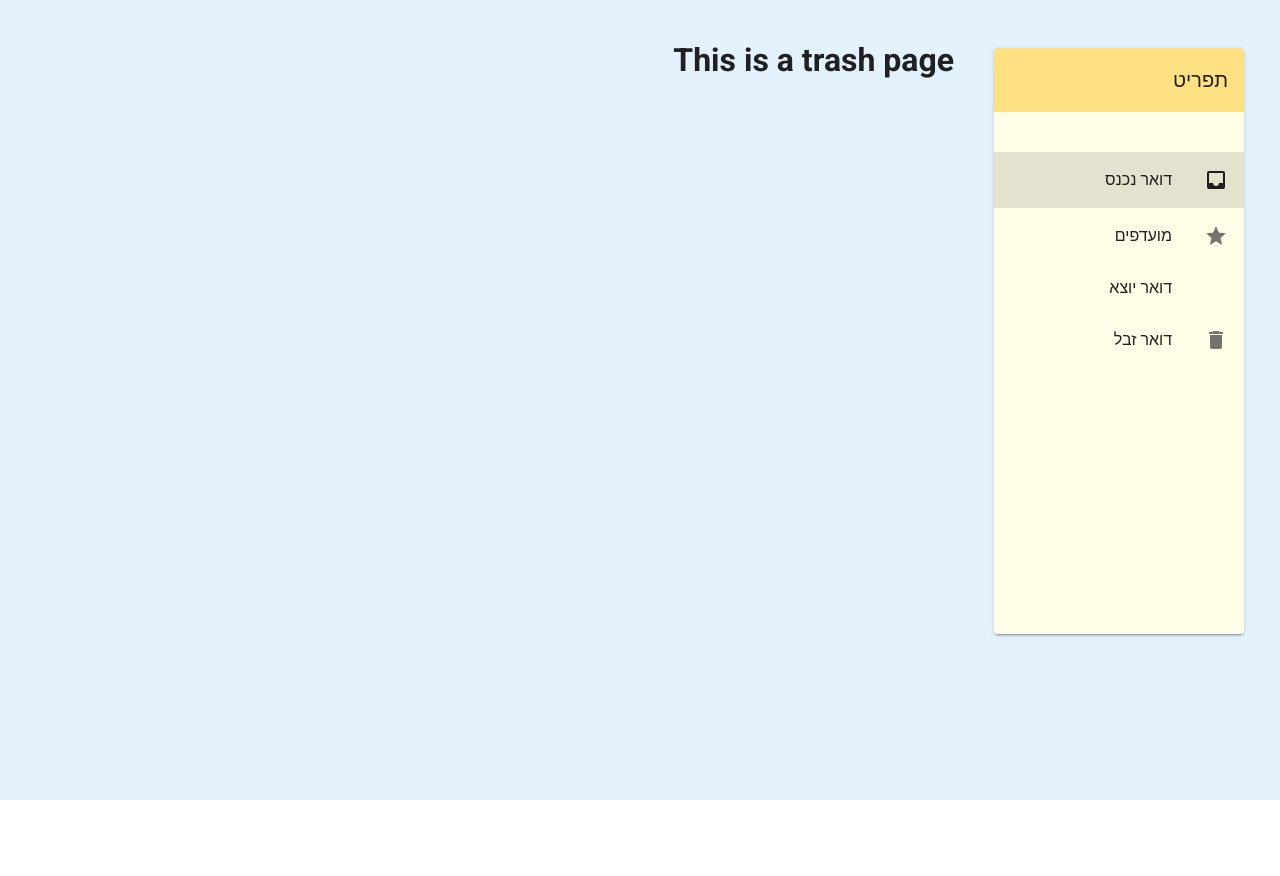
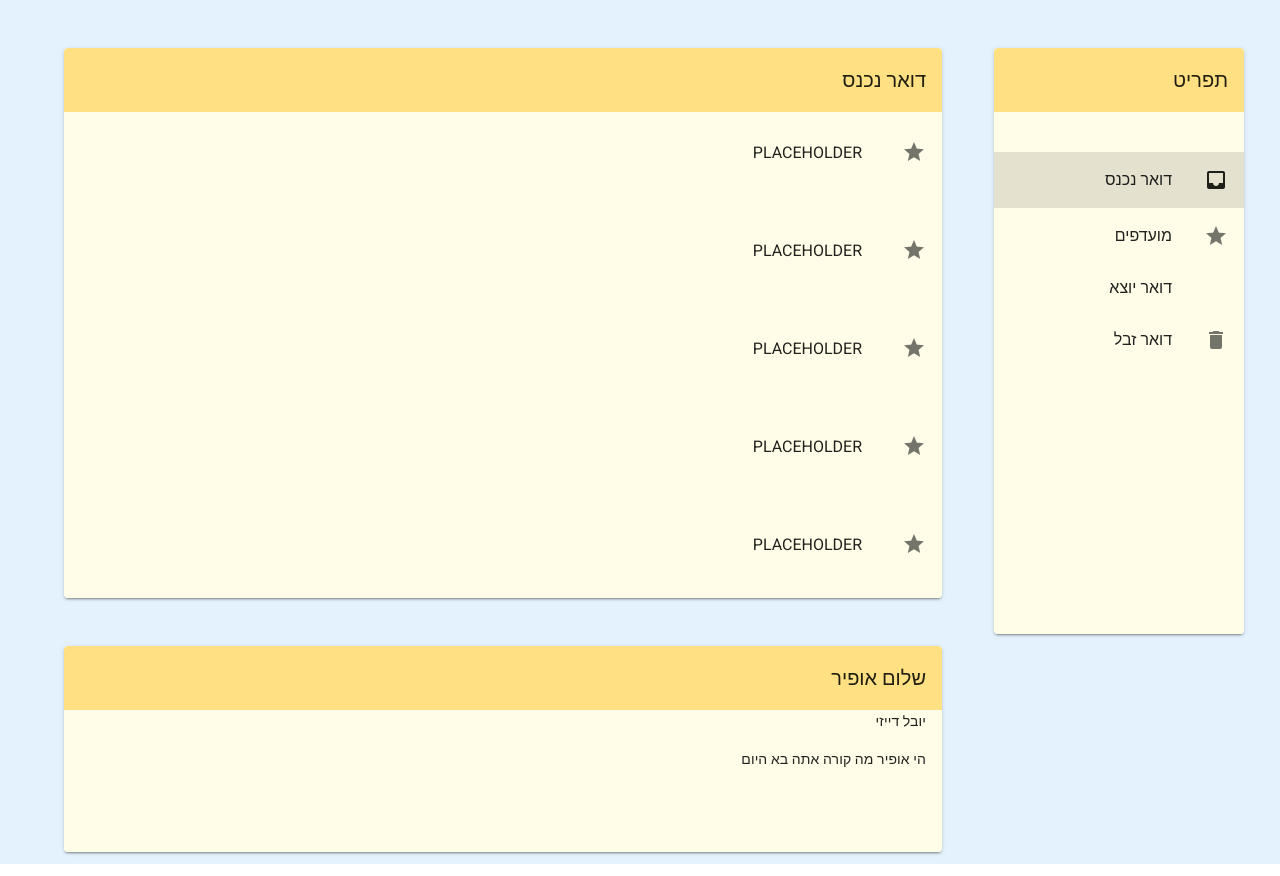
Before and after one commit to SennaTheRedeemer/Gmail, a Vue app: page /trash in a window 1280 px wide. Before the commit the page ends 812 px from the top, so only its background shows below. Built offline with nearby package versions, Linux system fonts and the light colour scheme.

Commit message:
Added trash frame

```diff
--- a/src/components/DisplayMails.vue
+++ b/src/components/DisplayMails.vue
@@ -1,5 +1,7 @@
 <template>
-    <v-mailcard :title="title" :maxHeight="550" >
+
+    <v-mailcard :title="title" :maxHeight="maxHeight" >
+        <v-responsive :min-height="844" v-if="stretch">
             <v-list class="viewCard">
                 <v-list-item-group v-model="model">
                 <v-list-item
@@ -15,7 +17,24 @@
                 </v-list-item>
                 </v-list-item-group>
             </v-list>
+      </v-responsive>
+      <v-list class="viewCard" v-else>
+        <v-list-item-group v-model="model">
+        <v-list-item
+            v-for="(item, i) in items"
+            :key="i"
+        >
+            <v-list-item-icon>
+            <v-checkbox :on-icon="item.icon" :off-icon="item.icon" color="#FFD600"></v-checkbox>
+            </v-list-item-icon>
+            <v-list-item-content>
+            <v-list-item-title v-text="item.text"></v-list-item-title>
+            </v-list-item-content>
+        </v-list-item>
+        </v-list-item-group>
+    </v-list>
     </v-mailcard>
+
 </template>
 <script>
 import MailCard from "../components/MailCard.vue";
@@ -24,7 +43,9 @@ export default {
     name: 'DisplayMails',
     props: {
         items: Array,
-        title: String
+        title: String,
+        maxHeight: Number,
+        stretch: Boolean
     },
     components: {
         'v-mailcard': MailCard,
--- a/src/router/index.js
+++ b/src/router/index.js
@@ -7,24 +7,18 @@ Vue.use(VueRouter);
 const routes = [
   {
     path: '/in',
-    name: 'MailBox',
+    name: 'Inbox',
     component: MailBox,
   },
   {
     path: '/out',
     name: 'Outbox',
-    // route level code-splitting
-    // this generates a separate chunk (about.[hash].js) for this route
-    // which is lazy-loaded when the route is visited.
     component: MailBox,
   },
   {
     path: '/trash',
     name: 'Trasd',
-    // route level code-splitting
-    // this generates a separate chunk (about.[hash].js) for this route
-    // which is lazy-loaded when the route is visited.
-    component: () => import(/* webpackChunkName: "about" */ '../views/Trash.vue'),
+    component: MailBox,
   },
 ];
 
--- a/src/store/index.js
+++ b/src/store/index.js
@@ -5,7 +5,7 @@ Vue.use(Vuex);
 
 export default new Vuex.Store({
   state: {
-    selectedTitle: '',
+    selectedTitle: 'דואר נכנס',
     displayMails: [],
   },
   getters: {
--- a/src/views/MailBox.vue
+++ b/src/views/MailBox.vue
@@ -1,7 +1,8 @@
 <template>
   <v-container>
-    <v-display-mails :items="items" :title="getSelectedTitle"></v-display-mails>
-    <v-display-mail :mail="selectedMail"></v-display-mail>
+    <v-display-mails v-if="getSelectedTitle == 'דואר זבל'" :items="items" :title="getSelectedTitle" :maxHeight="5000" :stretch="true"></v-display-mails>
+    <v-display-mails v-else :items="items" :title="getSelectedTitle" :maxHeight="550"></v-display-mails>
+    <v-display-mail v-if="getSelectedTitle != 'דואר זבל'" :mail="selectedMail"></v-display-mail>
   </v-container>
 </template>
 
@@ -59,3 +60,8 @@ export default {
     }),
 };
 </script>
+<style scoped>
+.trashBox {
+  background-color: sandybrown !important;
+}
+</style>
```
Lines whose indentation alone changed are shown as unchanged.
